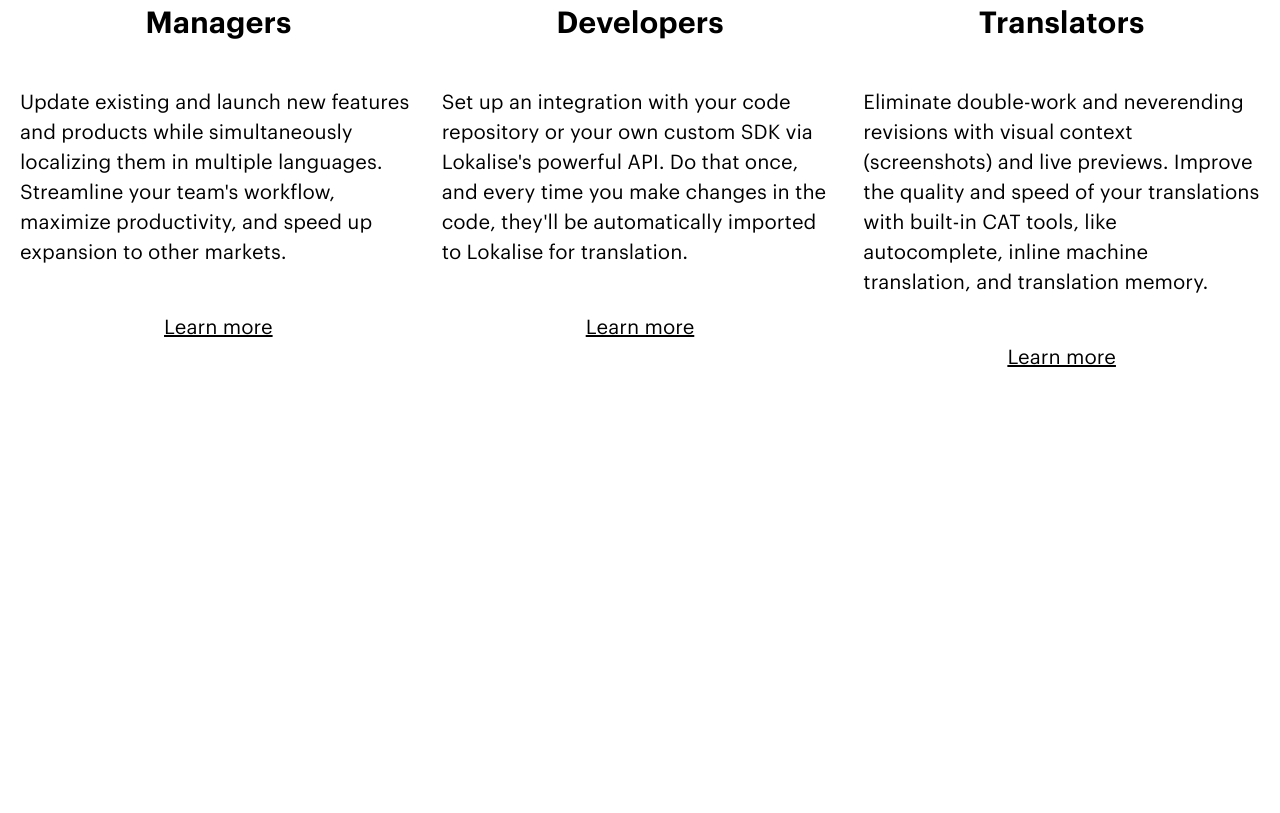
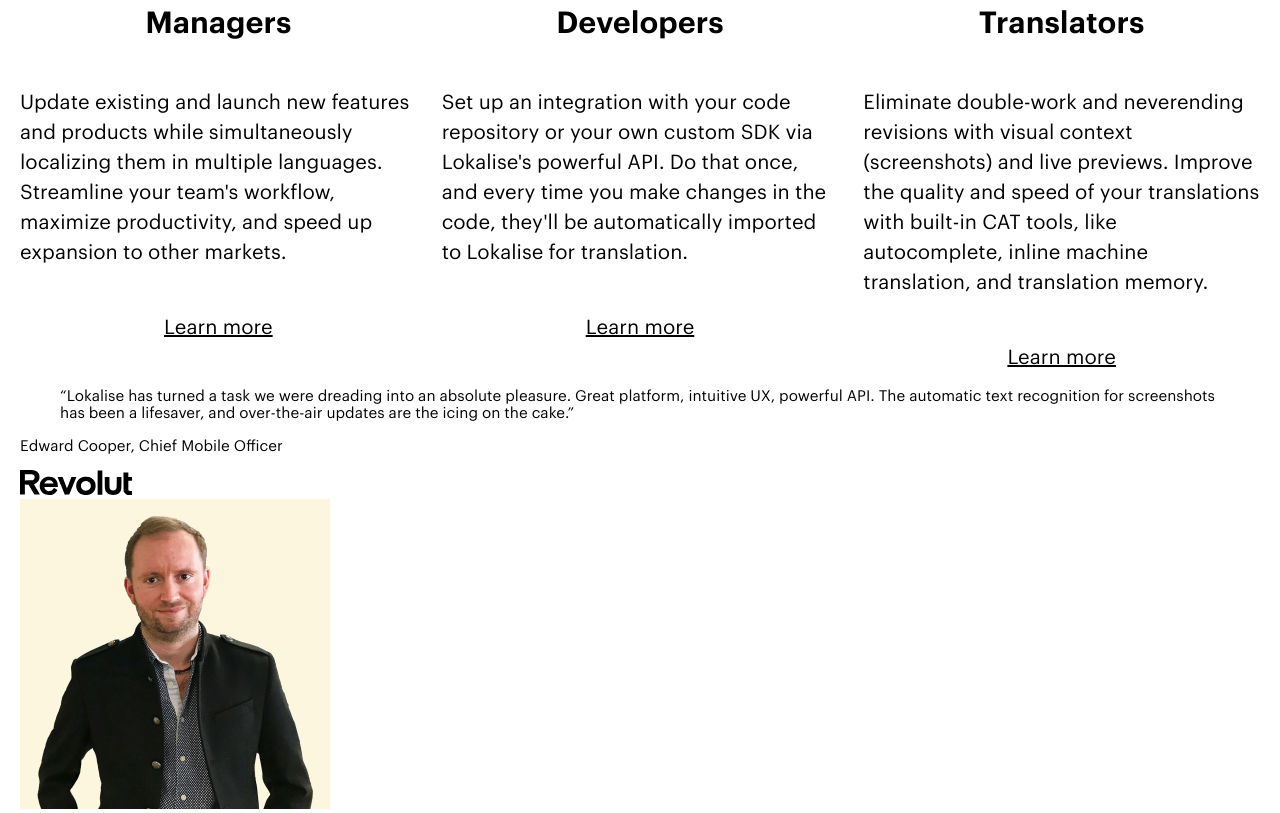
Before and after one commit to Mikhailo-Yu/localize, a website: page index.html in a window 1280 px wide. Shown: the part 5919-6732 px from the top of the page. Before the commit the page ends 6292 px from the top, so only its background shows below. Drawn offline with Linux system fonts and the light colour scheme.

Commit message:
оформил блок quote

```diff
--- /dev/null
+++ b/assets/scss/sections/quote/_index.scss
@@ -0,0 +1 @@
+@forward "quote";
--- /dev/null
+++ b/assets/scss/sections/quote/_quote.scss
@@ -0,0 +1,22 @@
+@use "../../presets" as *;
+@use "../../mixins" as *;
+
+.quote {
+
+  &__content {
+
+  }
+  &__primary {
+
+  }
+  &__description {
+
+  }
+  &__logo {
+
+  }
+  &__portret {
+
+  }
+
+}
--- a/index.html
+++ b/index.html
@@ -267,6 +267,24 @@
       </div>
     </section>
 
+    <section class="quote">
+      <div class="container">
+        <h2 class="quote__title visually-hidden">Title for thissection</h2>
+        <div class="quote__content">
+          <blockquote class="quote__primary">“Lokalise has turned a task we were dreading into an absolute pleasure.
+            Great platform, intuitive UX, powerful API. The automatic text recognition for screenshots has been a
+            lifesaver, and over-the-air updates are the icing on the cake.”</blockquote>
+          <p class="quote__discription">Edward Cooper, Chief Mobile Officer</p>
+          <div class="quote__logo">
+            <img class="quote__image" src="assets/img/brand4.svg" alt="logo">
+          </div>
+          <div class="quote__portret">
+            <img class="quote__photo" src="assets/img/Photo.png" alt="photo">
+          </div>
+        </div>
+      </div>
+    </section>
+
   </main>
 
   <footer></footer>
```
Also changed, not shown: assets/img/Photo.png (added).
